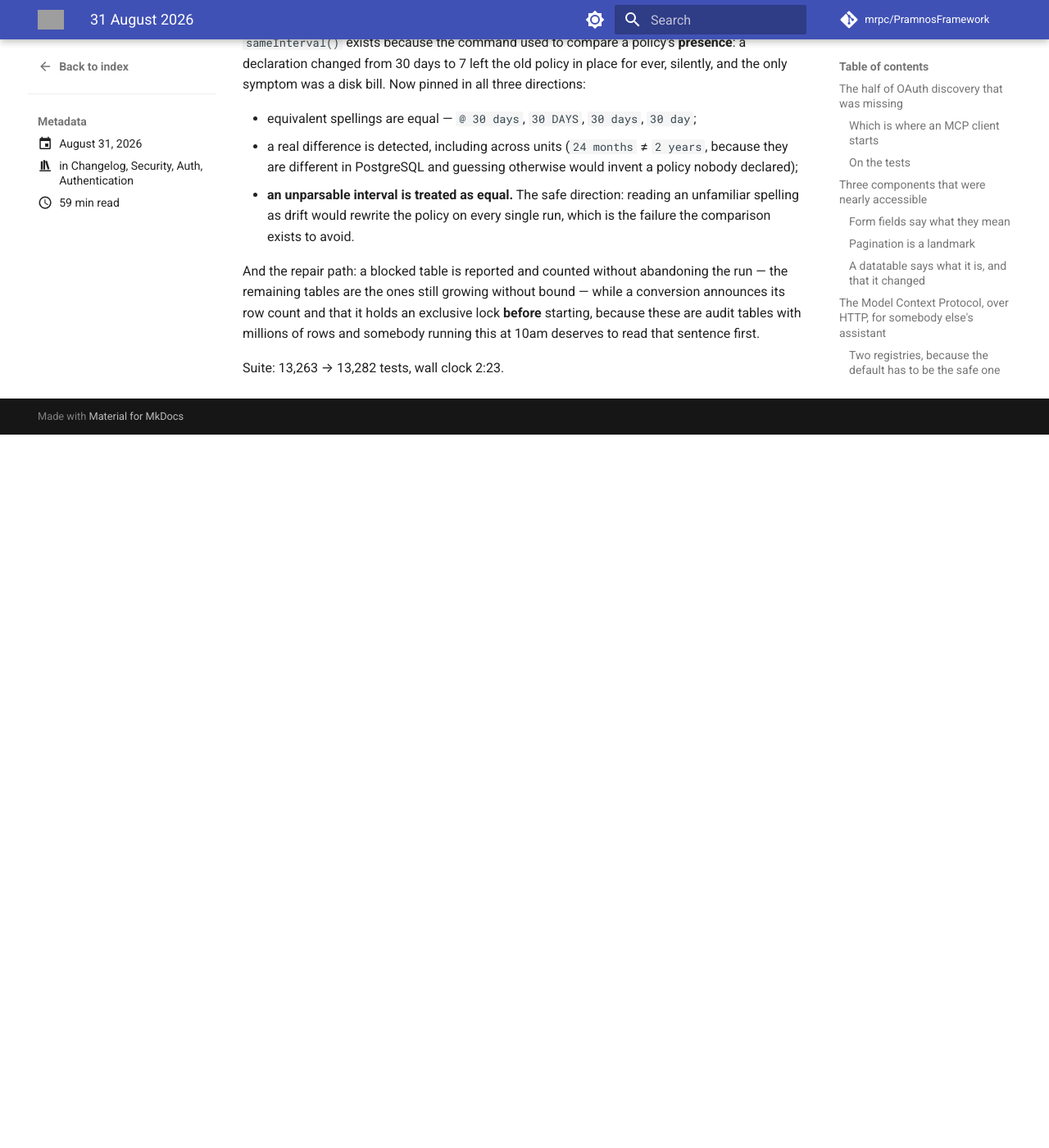
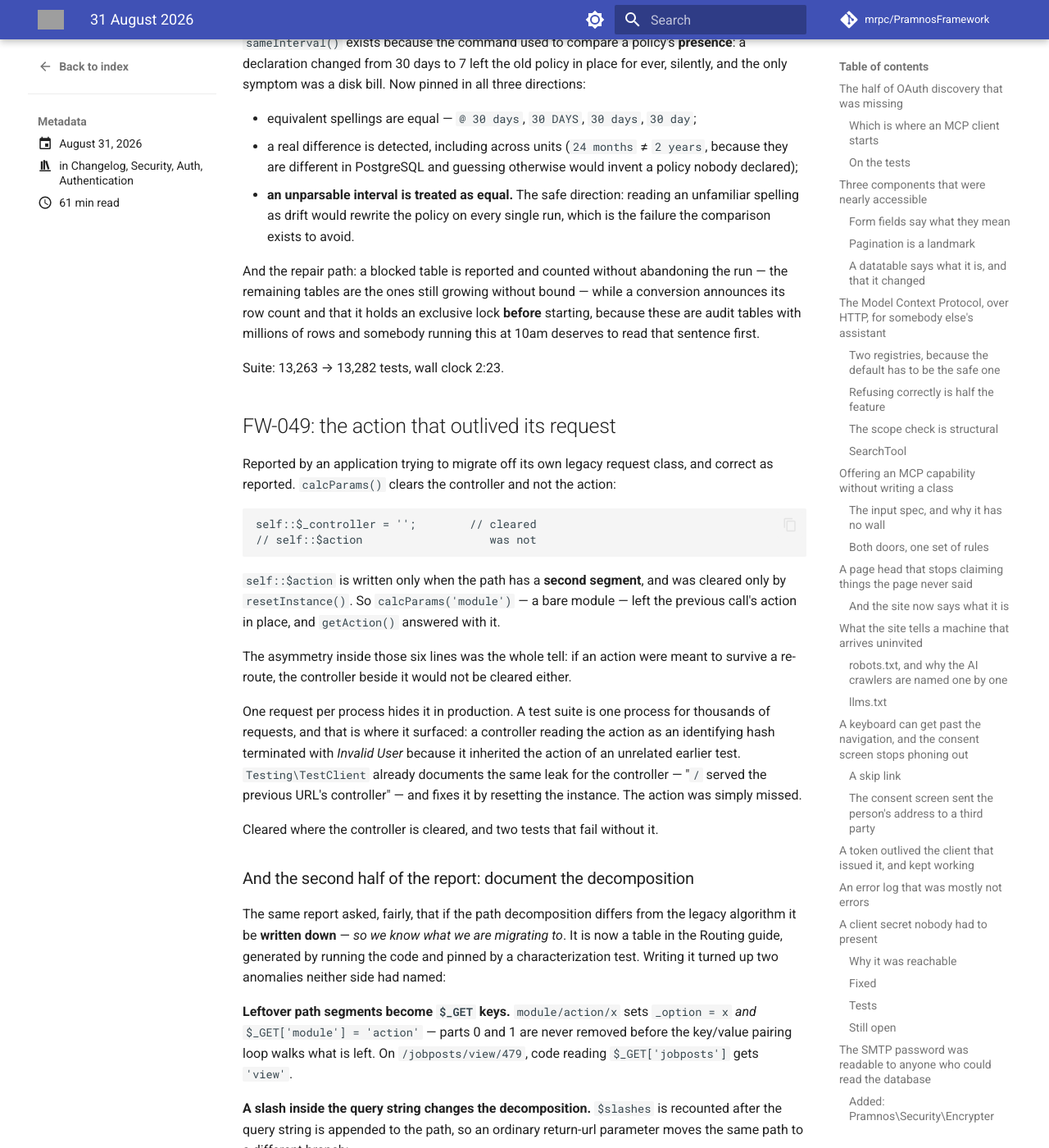
Before and after one commit to mrpc/PramnosFramework, an MkDocs documentation site: the page built from docs/version-history/posts/2026-08-31.md, in a window 1280 px wide and 1400 px high, scrolled down 46179 px. Shown: the whole window at 82% size. Built offline with MkDocs 1.6.1 and Material for MkDocs 9.7.7, drawn with Linux system fonts in a browser that asks for light colours; comment, search, counter and statistics services are not loaded; before the commit the page ends 46709 px from its top, so only the background shows below that; some of the changed text lies outside the part shown; grey boxes are pictures that could not be loaded.

Commit message:
fix(http): FW-049 — calcParams() cleared the controller and not the action
Correct as reported. self::$action is written only when the path has a second
segment and was cleared only by resetInstance(), so calcParams('module') left the
previous call's action in place and getAction() answered with it. The asymmetry
inside those six lines was the tell: if an action were meant to survive a
re-route, the controller beside it would not be cleared either.

One request per process hides it in production. A test suite is one process for
thousands of requests, and that is where it surfaced — a controller reading the
action as an identifying hash terminated with "Invalid User" because it inherited
an unrelated earlier test's action. Testing\TestClient already documents the same
leak for the controller, "`/` served the previous URL's controller", and fixes it
by resetting the instance; the action was missed.

Cleared where the controller is cleared, with two tests that fail without it.

The report also asked, fairly, that the path decomposition be written down if it
differs from the legacy algorithm — so an application knows what it is migrating
to. It is now a table in the Routing guide, produced by running the code and
pinned by a characterization test. Writing it turned up two anomalies nobody had
named:

- leftover path segments become $_GET keys. module/action/x sets _option = x *and*
  $_GET['module'] = 'action', because parts 0 and 1 are never removed before the
  key/value pairing loop walks what is left. On /jobposts/view/479, code reading
  $_GET['jobposts'] gets 'view'.
- a slash inside the query string changes the decomposition. $slashes is recounted
  after the query string is appended to the path, so ?return=/account/settings
  moves the same path to a different branch and the leftover key changes from
  jobposts=view to 479=null. One slash is enough, and _option survives — which is
  why it goes unnoticed, since it is the leftover keys that move and code reading
  one by name reads something else.

Neither is fixed, deliberately: both decide which page is served for URLs already
in use, so changing them is a routing change for every installation and belongs in
a release somebody chose rather than in a coverage pass. What ships is that they
are visible, executable, and will fail loudly the day they change.

Suite 13,284 → 13,294 tests, wall clock 2:14.

Guide and changelog updated.

````diff
--- a/docs/Pramnos_Routing_Guide.md
+++ b/docs/Pramnos_Routing_Guide.md
@@ -5,6 +5,7 @@ use_cases:
   - Attaching middleware to routes
   - Binding a model to a route parameter
   - Diagnosing a URL that answers 404 only when it carries a query string
+  - Working out how `?r=module/action/x` becomes a controller, an action and $_GET entries
   - Working out why HEAD requests, link checkers or uptime monitors report a page as missing
   - Answering 405 Method Not Allowed instead of 404 for a wrong HTTP verb
   - Generating OpenAPI documentation from route attributes
@@ -293,6 +294,52 @@ prefixed a slash unconditionally and tried `//stations/7` against an anchored pa
 route with a placeholder missed, and every static route worked** — which is why it survived so
 long: the routes anybody tests first are the ones that were fine. See the changelog post *The
 slash that only broke the routes with placeholders*.
+
+## The legacy path decomposition — `Request::calcParams()`
+
+Alongside the router there is the older mechanism: `?r=module/action/x`, decomposed by
+`Request::calcParams()` into a controller, an action and `$_GET` entries. Applications migrating
+off their own request class need to know exactly what it does, so here it is, measured — the
+table is generated by running the code, and pinned by
+`tests/Characterization/Http/RequestPathDecompositionTest.php`.
+
+| `r=` | controller | action | `_option` | also in `$_GET` |
+| --- | --- | --- | --- | --- |
+| `dashboard` | `dashboard` | *empty* | — | — |
+| `jobposts/view` | `jobposts` | `view` | — | — |
+| `jobposts/view/479` | `jobposts` | `view` | `479` | **`jobposts => view`** |
+| `a/b/c/d` | `a` | `b` | — | `c => d` |
+| `a/b/c/d/e` | `a` | `b` | `e` | `c => d`, `e => null` |
+
+A trailing slash is not a segment: `jobposts/view/` and `jobposts/view` are the same request.
+Keys already in `$_GET` — from a rewrite, a front controller, a middleware — survive.
+
+### Two things in that table are anomalies
+
+Recorded rather than fixed, because both decide **which page is served** for URLs already in
+use, so changing them is a routing change for every installation and belongs in a deliberate
+release.
+
+**Leftover path segments become `$_GET` keys.** `module/action/x` sets `_option = x` *and*
+`$_GET['module'] = 'action'`: parts 0 and 1 are not removed before the key/value pairing loop
+walks what is left. On `/jobposts/view/479`, code reading `$_GET['jobposts']` gets `'view'`.
+
+**A slash inside the query string changes the decomposition.** `$slashes` is recounted *after*
+the query string is appended to the path, so an ordinary `?return=/account/settings` makes the
+same path take a different branch:
+
+```
+r=jobposts/view/479                                → $_GET: _option=479, jobposts=view
+r=jobposts/view/479  ?return=/account/settings     → $_GET: _option=479, 479=null
+```
+
+One slash is enough. `_option` survives in this shape, which is why it goes unnoticed — it is
+the leftover keys that move, and code reading one of them by name reads something else.
+
+**The action is cleared on every call**, as of 2026-08-31. It used to be written only when the
+path had a second segment and cleared only by `resetInstance()`, so `calcParams('module')`
+inherited the previous call's action. One request per process hides that; a test suite is one
+process for thousands of requests.
 
 ## Telling a wrong verb from a wrong address — 405
 
--- a/docs/version-history/posts/2026-08-31.md
+++ b/docs/version-history/posts/2026-08-31.md
@@ -1917,3 +1917,60 @@ count and that it holds an exclusive lock **before** starting, because these are
 with millions of rows and somebody running this at 10am deserves to read that sentence first.
 
 Suite: 13,263 → 13,282 tests, wall clock 2:23.
+
+## FW-049: the action that outlived its request
+
+Reported by an application trying to migrate off its own legacy request class, and correct as
+reported. `calcParams()` clears the controller and not the action:
+
+```php
+self::$_controller = '';        // cleared
+// self::$action                   was not
+```
+
+`self::$action` is written only when the path has a **second segment**, and was cleared only by
+`resetInstance()`. So `calcParams('module')` — a bare module — left the previous call's action in
+place, and `getAction()` answered with it.
+
+The asymmetry inside those six lines was the whole tell: if an action were meant to survive a
+re-route, the controller beside it would not be cleared either.
+
+One request per process hides it in production. A test suite is one process for thousands of
+requests, and that is where it surfaced: a controller reading the action as an identifying hash
+terminated with *Invalid User* because it inherited the action of an unrelated earlier test.
+`Testing\TestClient` already documents the same leak for the controller — "`/` served the
+previous URL's controller" — and fixes it by resetting the instance. The action was simply
+missed.
+
+Cleared where the controller is cleared, and two tests that fail without it.
+
+### And the second half of the report: document the decomposition
+
+The same report asked, fairly, that if the path decomposition differs from the legacy algorithm
+it be **written down** — *so we know what we are migrating to*. It is now a table in the Routing
+guide, generated by running the code and pinned by a characterization test. Writing it turned up
+two anomalies neither side had named:
+
+**Leftover path segments become `$_GET` keys.** `module/action/x` sets `_option = x` *and*
+`$_GET['module'] = 'action'` — parts 0 and 1 are never removed before the key/value pairing loop
+walks what is left. On `/jobposts/view/479`, code reading `$_GET['jobposts']` gets `'view'`.
+
+**A slash inside the query string changes the decomposition.** `$slashes` is recounted after the
+query string is appended to the path, so an ordinary return-url parameter moves the same path to
+a different branch:
+
+```
+r=jobposts/view/479                            → _option=479, jobposts=view
+r=jobposts/view/479 ?return=/account/settings  → _option=479, 479=null
+```
+
+One slash is enough, and `_option` survives — which is exactly why it goes unnoticed. It is the
+leftover keys that move, and code reading one of them by name reads something else. That is a
+plausible mechanism for a page that serves differently after a migration.
+
+**Neither is fixed here**, and that is deliberate: both decide which page is served for URLs
+already in use, so changing them is a routing change for every installation and belongs in a
+release somebody chose, not in a coverage pass. What ships is that they are visible, executable,
+and will fail loudly the day they change.
+
+Suite: 13,284 → 13,294 tests, wall clock 2:14.
````
Also changed, not shown: 3 other files.
